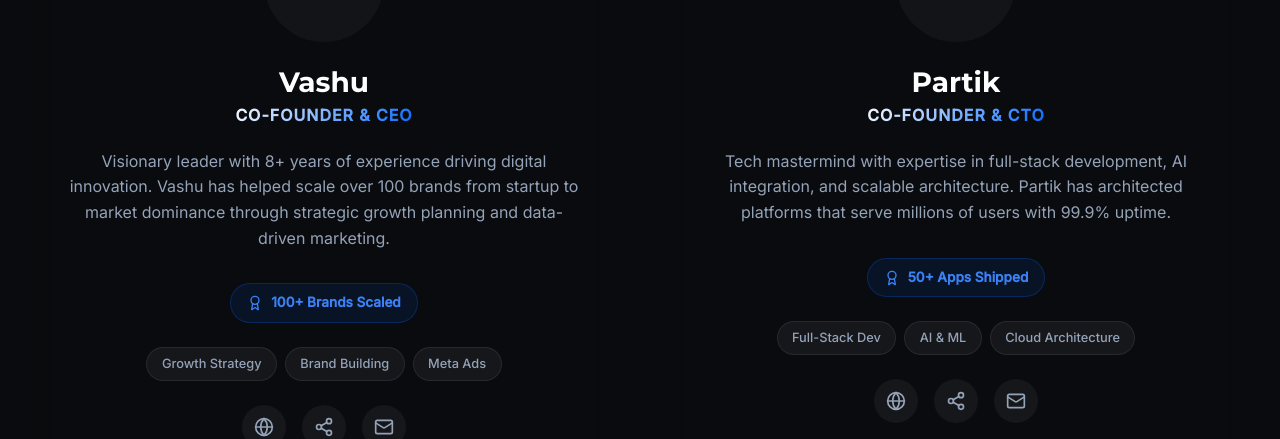
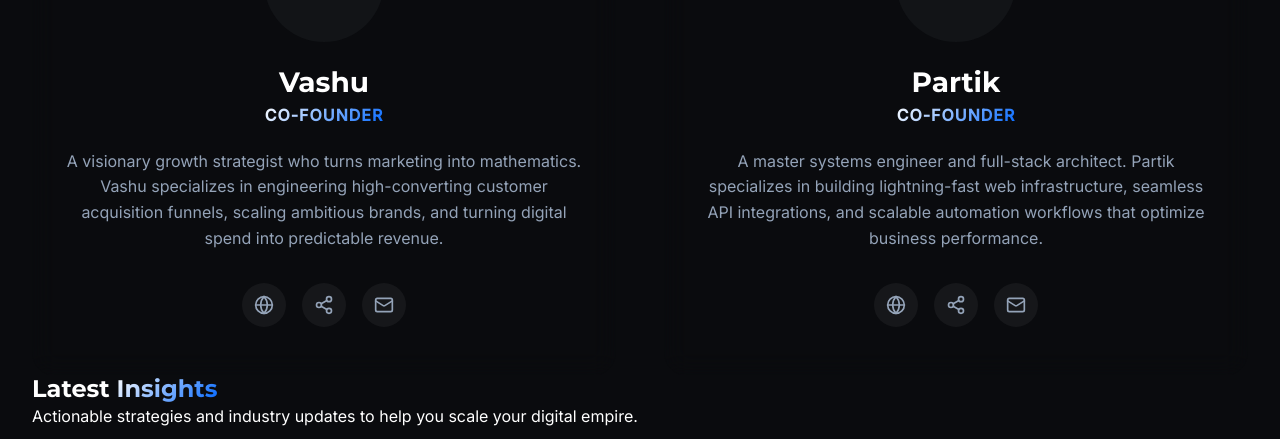
Before and after one commit to VASHUOP/Zenith, a React (Vite) app: page / in a window 1280 px wide. Shown: the part 7519-7958 px from the top of the page. Built offline with nearby package versions, Linux system fonts and the light colour scheme.

Commit message:
chore: update founders roles and bios, remove highlights/skills

```diff
--- a/src/components/Founders.jsx
+++ b/src/components/Founders.jsx
@@ -1,26 +1,22 @@
 import React from 'react';
 import './Founders.css';
 import { useScrollReveal } from '../hooks/useScrollReveal';
-import { Globe, Share2, Mail, Award, Target, Code } from 'lucide-react';
+import { Globe, Share2, Mail } from 'lucide-react';
 
 const founders = [
   {
     name: 'Vashu',
-    role: 'Co-Founder & CEO',
-    bio: 'Visionary leader with 8+ years of experience driving digital innovation. Vashu has helped scale over 100 brands from startup to market dominance through strategic growth planning and data-driven marketing.',
+    role: 'Co-Founder',
+    bio: 'A visionary growth strategist who turns marketing into mathematics. Vashu specializes in engineering high-converting customer acquisition funnels, scaling ambitious brands, and turning digital spend into predictable revenue.',
     initials: 'V',
-    color: 'var(--primary-glow)',
-    expertise: ['Growth Strategy', 'Brand Building', 'Meta Ads'],
-    highlight: '100+ Brands Scaled'
+    color: 'var(--primary-glow)'
   },
   {
     name: 'Partik',
-    role: 'Co-Founder & CTO',
-    bio: 'Tech mastermind with expertise in full-stack development, AI integration, and scalable architecture. Partik has architected platforms that serve millions of users with 99.9% uptime.',
+    role: 'Co-Founder',
+    bio: 'A master systems engineer and full-stack architect. Partik specializes in building lightning-fast web infrastructure, seamless API integrations, and scalable automation workflows that optimize business performance.',
     initials: 'P',
-    color: 'var(--secondary-glow)',
-    expertise: ['Full-Stack Dev', 'AI & ML', 'Cloud Architecture'],
-    highlight: '50+ Apps Shipped'
+    color: 'var(--secondary-glow)'
   }
 ];
 
@@ -49,17 +45,6 @@ export default function Founders() {
                 <p className="founder-role text-gradient">{founder.role}</p>
                 <p className="founder-bio">{founder.bio}</p>
 
-                <div className="founder-highlight">
-                  <Award size={16} />
-                  <span>{founder.highlight}</span>
-                </div>
-
-                <div className="founder-expertise">
-                  {founder.expertise.map((skill, i) => (
-                    <span key={i} className="expertise-tag">{skill}</span>
-                  ))}
-                </div>
-
                 <div className="founder-socials">
                   <a href="#" className="social-icon"><Globe size={20} /></a>
                   <a href="#" className="social-icon"><Share2 size={20} /></a>
```
